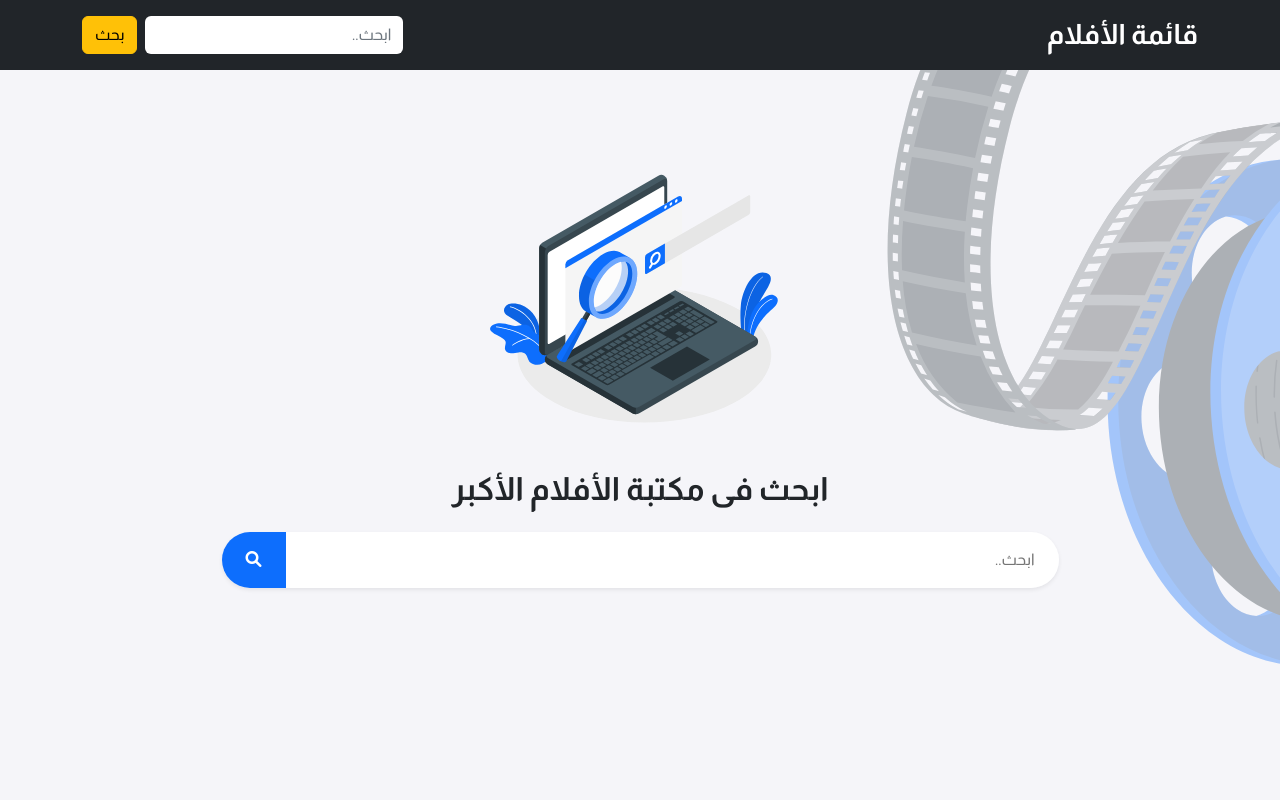
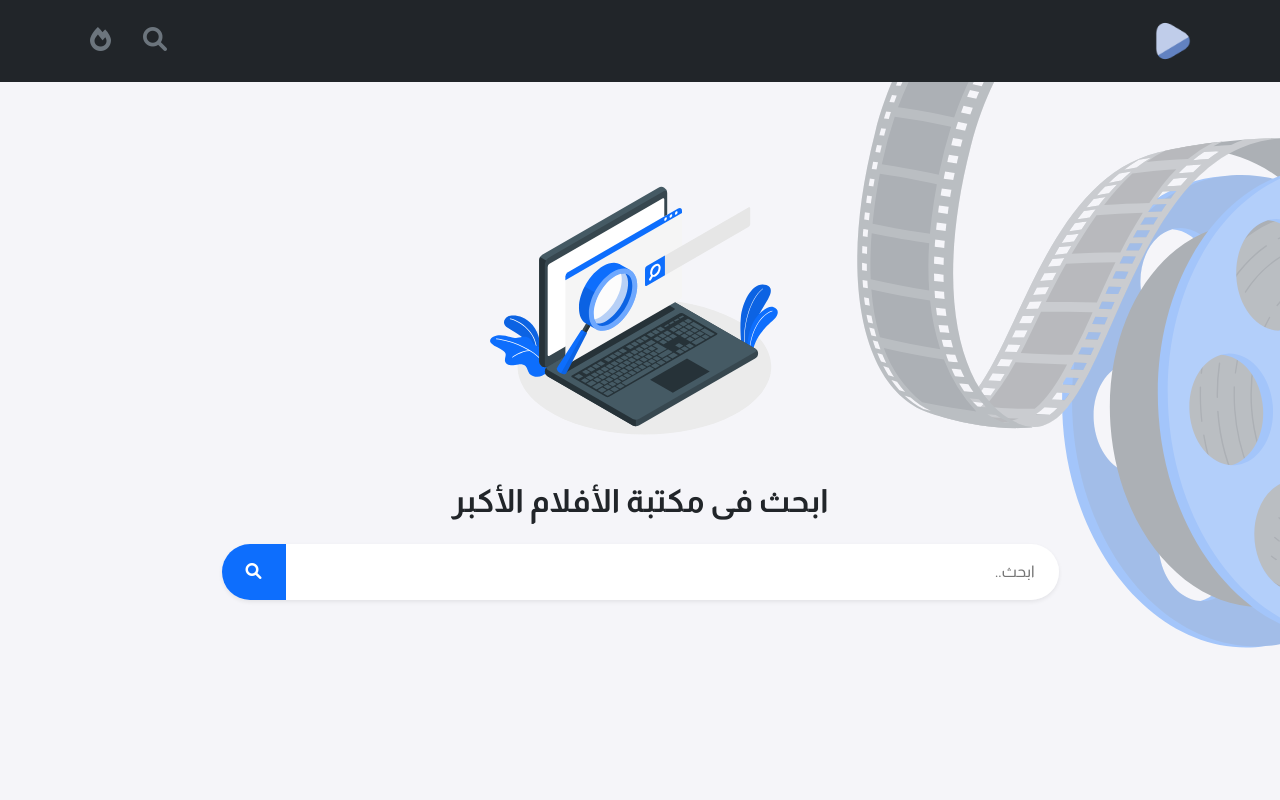
Before and after one commit to AhmedMagdyNoser/Movieverse, a React (Create React App) app: page /#/search in a window 1280 px wide. Shown: the top 800 px of the page. Built offline with nearby package versions, Linux system fonts and the light colour scheme.

Commit message:
Header Updated

```diff
--- a/src/Components/Header.js
+++ /dev/null
@@ -1,44 +0,0 @@
-import { useRef } from "react"
-import { useDispatch } from "react-redux";
-import { Link, useNavigate } from "react-router-dom";
-import { getPopularMovies, search } from "../api";
-
-export default function Header() {
-
-  let navigate = useNavigate();
-  const dispatch = useDispatch();
-  let inputValue = useRef(null);
-
-
-  function handleSubmit(event) {
-    event.preventDefault();
-    if (inputValue.current.value) {
-      dispatch(search({query: inputValue.current.value, page: 1}))
-      navigate(`/search/${inputValue.current.value}`);
-    }
-    event.target.reset();
-  }
-
-  return (
-    <nav className="navbar navbar-expand-lg py-3 bg-dark sticky-top">
-      <div className="container" >
-
-        <Link to={'/'} className="text-decoration-none">
-          <h1 onClick={() => dispatch(getPopularMovies(1))} className="text-white fw-bold fs-3 m-0">قائمة الأفلام</h1>
-        </Link>
-
-        <button className="navbar-toggler shadow-none border-0" type="button" data-bs-toggle="collapse" data-bs-target="#navbarSupportedContent" aria-label="Toggle navigation">
-          <i className="fa-solid fa-bars text-white"></i>
-        </button>
-
-        <div className="collapse navbar-collapse" style={{ flexGrow: '0' }} id="navbarSupportedContent">
-          <form className="d-flex gap-2 mt-2 mt-lg-0" onSubmit={(e) => handleSubmit(e)}>
-            <input ref={inputValue} className="form-control shadow-none rounded border-0" placeholder="ابحث.." />
-            <button className="btn btn-warning" type="submit">بحث</button>
-          </form>
-        </div>
-
-      </div>
-    </nav>
-  )
-}
--- /dev/null
+++ b/src/Components/Header.jsx
@@ -0,0 +1,22 @@
+import { Link } from "react-router-dom";
+
+export default function Header() {
+  return (
+    <nav className="navbar navbar-expand-lg py-3 bg-dark sticky-top">
+      <div className="container">
+        <Link to={"/"}>
+          <img src={require("../Imgs/logo.png")} alt="Movieverse" style={{ width: "50px" }} />
+        </Link>
+
+        <div className="flex-center gap-3">
+          <Link to="/search" title="البحث" className="text-muted bg-dark-hover rounded p-2">
+            <i className="fa-solid fa-search fs-4"></i>
+          </Link>
+          <Link to="/explore" title="الأكثر شيوعا" className="text-muted bg-dark-hover rounded p-2">
+            <i className="fa-solid fa-fire fs-4"></i>
+          </Link>
+        </div>
+      </div>
+    </nav>
+  );
+}
--- a/src/Components/SearchBar.jsx
+++ b/src/Components/SearchBar.jsx
@@ -11,6 +11,7 @@ export default function SearchBar({ focus }) {
 
   useEffect(() => {
     focus && inputRef.current.focus()
+    // eslint-disable-next-line
   }, [inputRef.current])
 
   function handleSubmit(event) {
--- a/src/Pages/SearchPage.jsx
+++ b/src/Pages/SearchPage.jsx
@@ -5,11 +5,11 @@ import filmImg from "../Imgs/film.svg";
 export default function SearchPage() {
   return (
     <section className="container" style={{ height: "100vh" }}>
-      <img src={filmImg} alt="filmImg" style={{ width: "1450px" }} />
+      <img src={filmImg} alt="filmImg" style={{ width: "1350px" }} />
       <div className="d-flex align-items-center flex-column" style={{ transform: "translateY(50px)" }}>
         <img src={searchImg} alt="SearchImg" style={{ width: "350px" }} />
         <h2 className="fw-bold mb-4">ابحث فى مكتبة الأفلام الأكبر</h2>
-        <SearchBar focus/>
+        <SearchBar focus />
       </div>
       <style>
         {`
--- a/src/styles/master.css
+++ b/src/styles/master.css
@@ -35,6 +35,13 @@ body {
   display: grid;
   grid-template-columns: repeat(auto-fill, minmax(175px, auto));
   gap: 18px;
+}
+
+.bg-dark-hover {
+  transition: 250ms;
+}
+.bg-dark-hover:hover {
+  background-color: #333;
 }
 
 .overlay {
```
